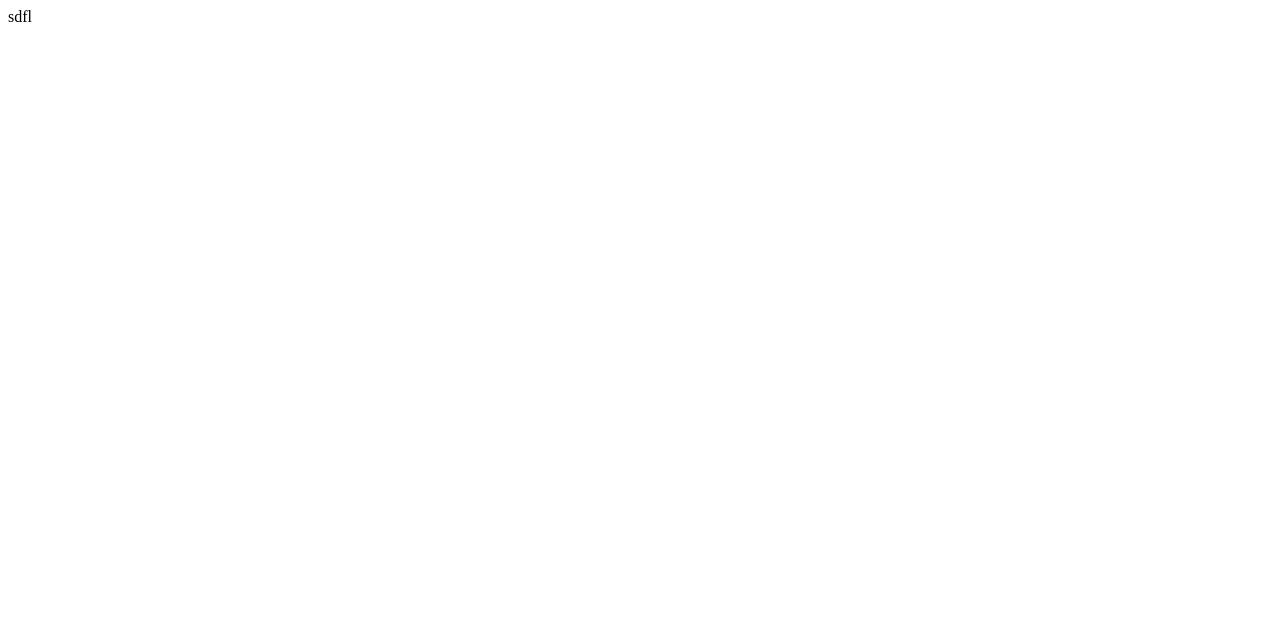
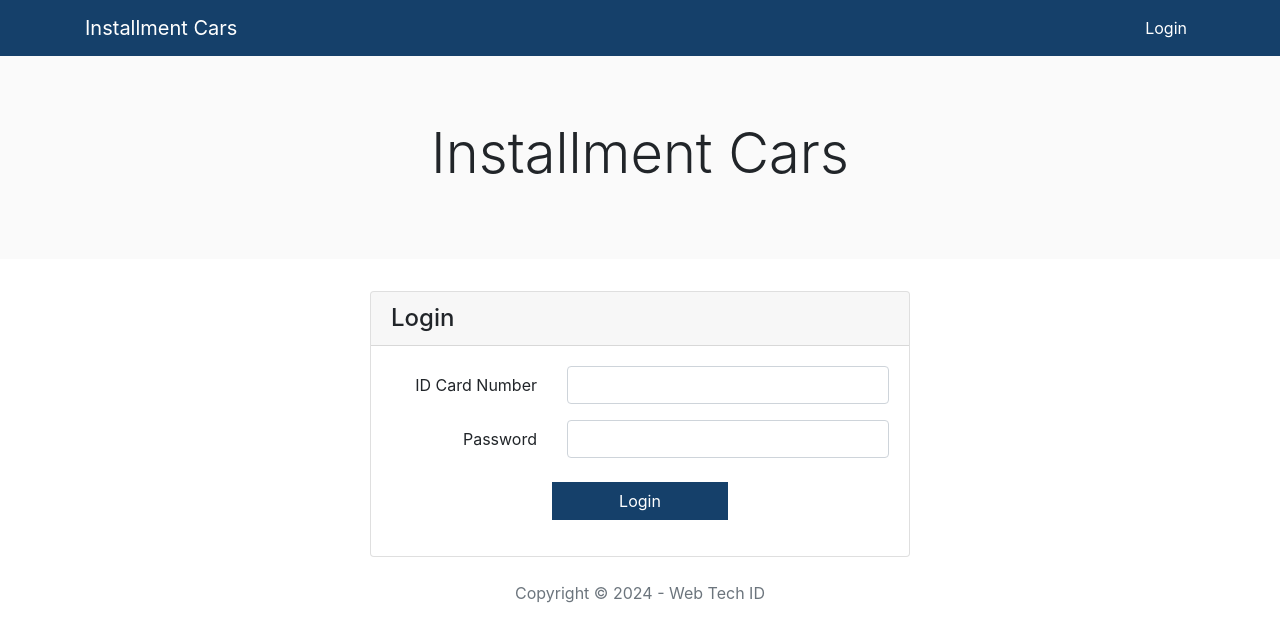
Before and after one commit to FarizzNotAvailable/FarizzNotAvailable-LKS-WebTechnology-2025-ServerSide-Kabupaten-Nganjuk, a React (Vite) app in the folder FrontendCarInstallment/: page / in a window 1280 px wide. Shown: the top 642 px of the page. Built offline with nearby package versions, Linux system fonts and the light colour scheme.

Commit message:
Frontend : Functional Login Page

```diff
--- /dev/null
+++ b/FrontendCarInstallment/src/components/Footer.jsx
@@ -0,0 +1,13 @@
+export default function Footer(){
+    return(
+        <>
+            <footer>
+                <div className="container">
+                    <div className="text-center py-4 text-muted">
+                        Copyright &copy; 2024 - Web Tech ID
+                    </div>
+                </div>
+            </footer>
+        </>
+    )
+}
--- /dev/null
+++ b/FrontendCarInstallment/src/components/NavBar.jsx
@@ -0,0 +1,47 @@
+import { useNavigate } from "react-router-dom"
+
+export default function NavBar({auth}){
+
+    const navigateTo = useNavigate()
+
+    const handleLogout = ()=>{
+        localStorage.removeItem('auth0')
+        localStorage.removeItem('authName')
+        navigateTo('/')
+    }
+
+    return(
+        <>
+            <nav className="navbar navbar-expand-md navbar-dark fixed-top bg-primary">
+                <div className="container">
+                    <a className="navbar-brand text-white">Installment Cars</a>
+                    <button className="navbar-toggler" type="button" data-toggle="collapse" data-target="#navbarsExampleDefault" aria-controls="navbarsExampleDefault" aria-expanded="false" aria-label="Toggle navigation">
+                        <span className="navbar-toggler-icon"></span>
+                    </button>
+                    {
+                        auth ?
+                        <div className="collapse navbar-collapse" id="navbarsExampleDefault">
+                            <ul className="navbar-nav ml-auto">
+                                <li className="nav-item">
+                                    <a className="nav-link text-white">{auth}</a>
+                                </li>
+                                <li className="nav-item">
+                                    <a className="nav-link text-white" onClick={()=>{handleLogout()}} >Logout</a>
+                                </li>
+                            </ul>
+                        </div>
+                        :
+                        <div className="collapse navbar-collapse" id="navbarsExampleDefault">
+                            <ul className="navbar-nav ml-auto">
+                                <li className="nav-item">
+                                    <a className="nav-link text-white">Login</a>
+                                </li>
+                            </ul>
+                        </div>
+                    }
+                </div>
+            </nav>
+
+        </>
+    )
+}
--- /dev/null
+++ b/FrontendCarInstallment/src/components/TemplateUi.jsx
@@ -0,0 +1,32 @@
+import { Outlet, useLocation, useNavigate } from "react-router-dom";
+import NavBar from "./NavBar";
+import Footer from "./Footer";
+import { useEffect } from "react";
+
+export default function TemplateUi(){
+
+    const {pathname} = useLocation()
+
+    const navigateTo = useNavigate()
+
+    useEffect((()=>{
+       const token = localStorage.getItem('auth0')
+       if(token && pathname == "/"){
+            navigateTo('/dashboard')
+        }else if(!token && pathname != "/"){
+            navigateTo('/')
+        }
+       }),[])
+
+    return(
+        <>
+            <NavBar auth={localStorage.getItem('authName')}/>
+
+            <main>
+                <Outlet/>
+            </main>
+
+            <Footer/>
+        </>
+    )
+}
--- a/FrontendCarInstallment/src/main.jsx
+++ b/FrontendCarInstallment/src/main.jsx
@@ -1,6 +1,8 @@
 import { StrictMode } from 'react'
 import { createRoot } from 'react-dom/client'
 import { RouterProvider } from 'react-router-dom'
+import './assets/bootstrap.css'
+import './assets/custom.css'
 import Router from './Router/Router'
 
 createRoot(document.getElementById('root')).render(
--- /dev/null
+++ b/FrontendCarInstallment/src/pages/LoginPages.jsx
@@ -0,0 +1,73 @@
+import axios from "axios"
+import { useState } from "react"
+import { useNavigate } from "react-router-dom"
+
+export default function LoginPages(){
+
+    const url = import.meta.env.VITE_BASE_URL
+
+    const [IdCard, setIdCard] = useState()
+    const [Password, setPassword] = useState()
+
+    const navigateTo = useNavigate()
+
+    const handleSubmit = ()=>{
+        axios({
+           method:'post',
+           url:url+"/auth/login",
+           data:{
+              'id_card_number':IdCard,
+              'password':Password
+              }
+           })
+        .then(response=>{
+           localStorage.setItem('auth0',response.data.body.token)
+           localStorage.setItem('authName',response.data.body.name)
+           alert('Login Success')
+           navigateTo('/dashboard')
+        })
+        .catch(error=>{
+           if(error.response.status == 401){
+
+            alert(error.response.data.body.message)
+           }
+        })
+    }
+
+
+    return(
+        <>
+            <header className="jumbotron">
+                <div className="container text-center">
+                    <h1 className="display-4">Installment Cars</h1>
+                </div>
+            </header>
+
+            <div className="container">
+                <div className="row justify-content-center">
+                    <div className="col-md-6">
+                        <form className="card card-default">
+                            <div className="card-header">
+                                <h4 className="mb-0">Login</h4>
+                            </div>
+                            <div className="card-body">
+                                <div className="form-group row align-items-center">
+                                    <div className="col-4 text-right">ID Card Number</div>
+                                    <div className="col-8"><input type="text" className="form-control" onChange={(e)=>{setIdCard(e.target.value)}}/></div>
+                                </div>
+                                <div className="form-group row align-items-center">
+                                    <div className="col-4 text-right">Password</div>
+                                    <div className="col-8"><input type="password" className="form-control" onChange={(e)=>{setPassword(e.target.value)}}/></div>
+                                </div>
+                                <div className="form-group row align-items-center mt-4">
+                                    <div className="col-4"></div>
+                                    <div className="col-4 btn btn-primary" onClick={()=>{handleSubmit()}}>Login</div>
+                                </div>
+                            </div>
+                        </form>
+                    </div>
+                </div>
+            </div>
+        </>
+    )
+}
```
Also changed, not shown: FrontendCarInstallment/src/Router/Router.jsx (+13 -1 lines), FrontendCarInstallment/src/assets/templates-gui/dashboard/index.html (+0 -11 lines), FrontendCarInstallment/src/assets/templates-gui/index.html (+1 -58 lines), FrontendCarInstallment/src/assets/bootstrap.css (renamed from FrontendCarInstallment/src/assets/templates-gui/assets/css/bootstrap.css), FrontendCarInstallment/src/assets/custom.css (renamed from FrontendCarInstallment/src/assets/templates-gui/assets/css/custom.css), 1 other file (tests, documents, lock files or other folders).
